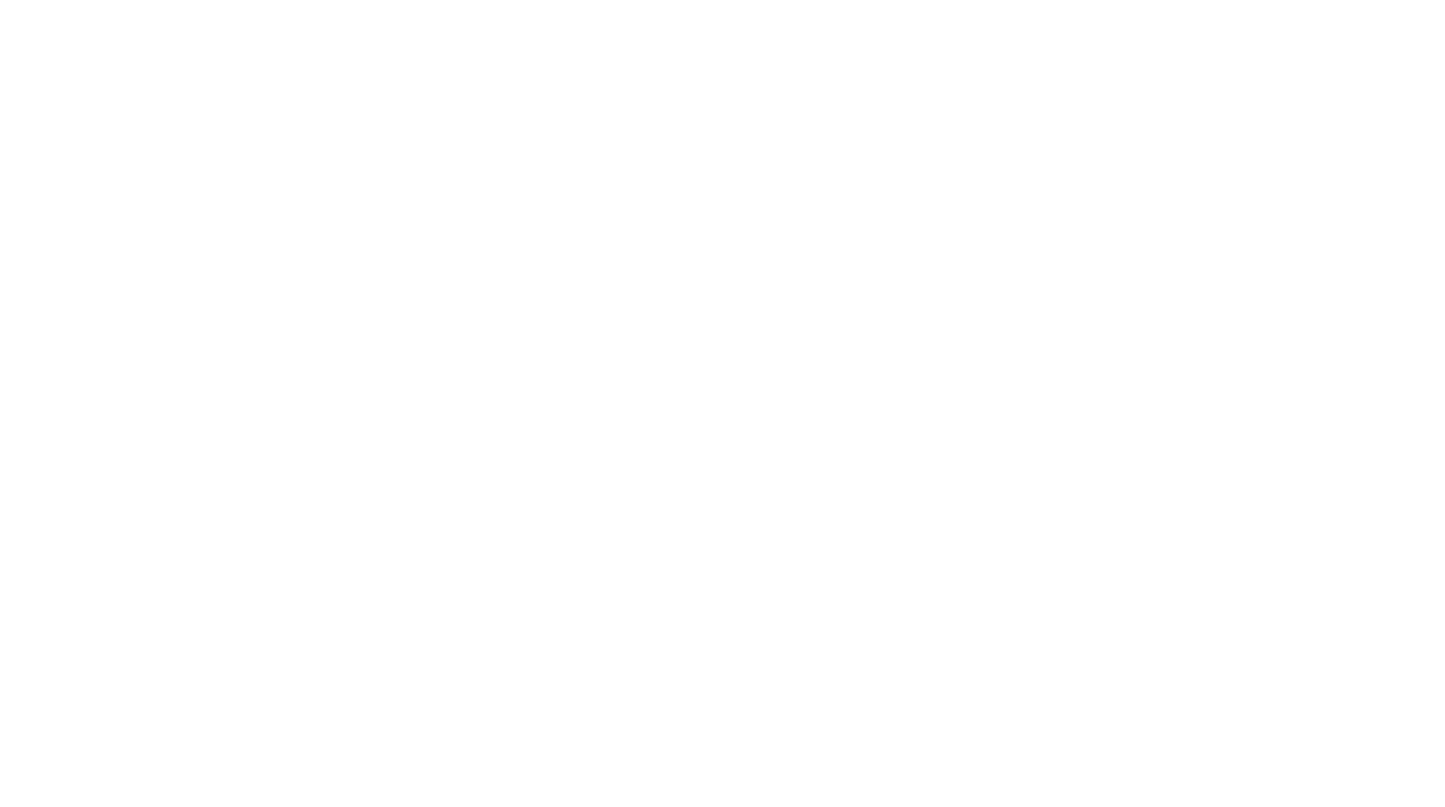
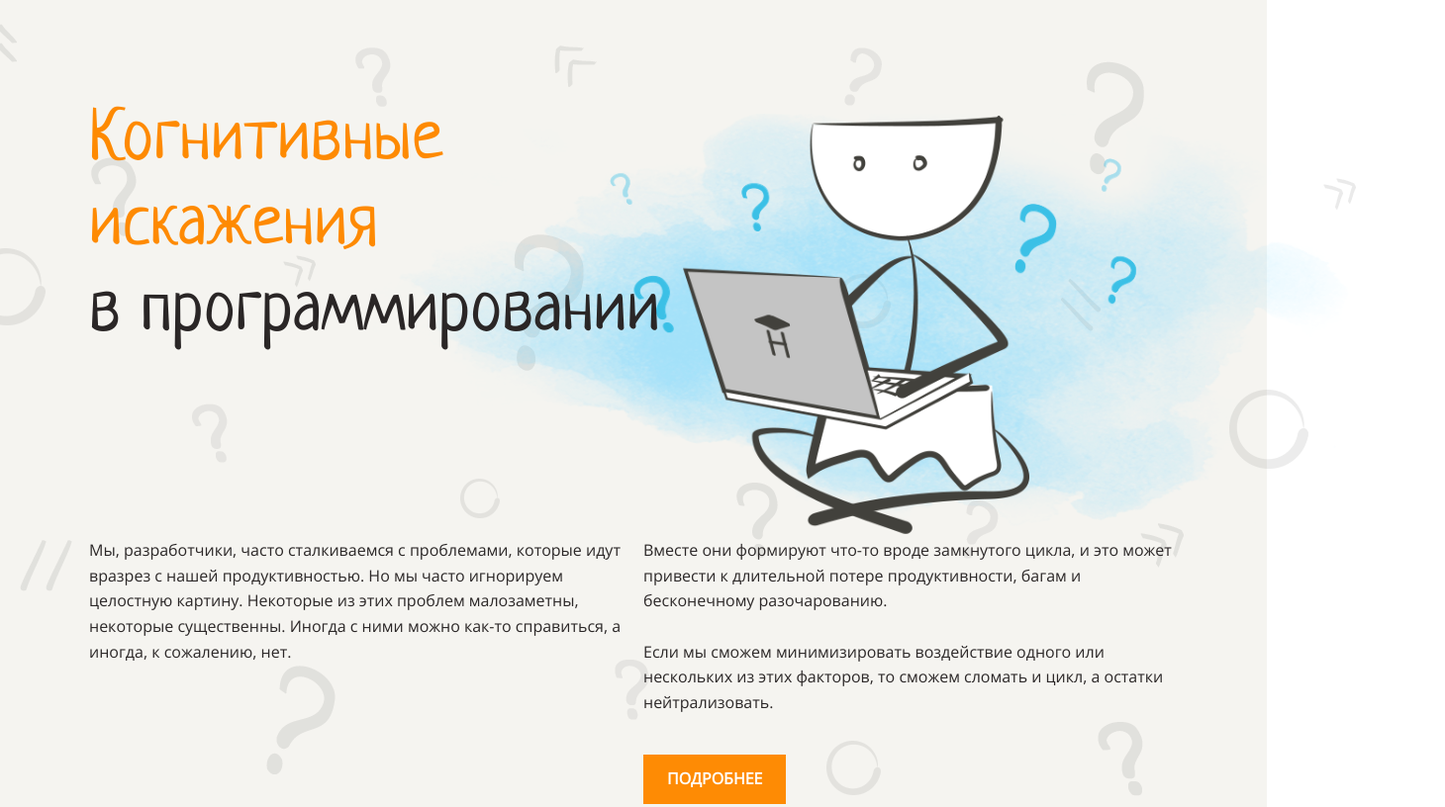
Before and after one commit to 12PUFFS/layout-designer-project-58, a website: page src/index.html in a window 1280 px wide. Shown: the top 816 px of the page at 99% size, 1460 px wide, since content can reach past the window. Drawn offline with Linux system fonts and the light colour scheme.

Commit message:
NEW step 3 update

```diff
--- a/src/index.html
+++ b/src/index.html
@@ -8,14 +8,32 @@
     <link rel="stylesheet" href="styles/style.css" />
   </head>
   <body>
-   <header class="header">
+<div class="header-wrapper">
+  <header class="header">
+    <div class="section-hero">
+      <h1><span>Когнитивные<br>искажения</span><br>в программировании</h1>
+      <div class="paragraphs-columns">
+        <div class="paragraph">
+          <p>Мы, разработчики, часто сталкиваемся с проблемами, которые идут вразрез с нашей продуктивностью. Но мы часто игнорируем целостную картину. Некоторые из этих проблем малозаметны, некоторые существенны. Иногда с ними можно как-то справиться, а иногда, к сожалению, нет.</p>
+        </div>
+        <div class="paragraph">
+          <p>Вместе они формируют что-то вроде замкнутого цикла, и это может привести к длительной потере продуктивности, багам и бесконечному разочарованию.
+            <br>
+            <br>
+            Если мы сможем минимизировать воздействие одного или нескольких из этих факторов, то сможем сломать и цикл, а остатки нейтрализовать.</p>
+            <a class="link" href="#">ПОДРОБНЕЕ</a>
+        </div>
 
+        </div>
+        <img class="main-image" src="/src/images/main.png" alt="">
+    </div>
    </header>
+</div>
    <main class="main">
-
+    main
   </main>
    <footer class="footer">
-
+    footer
   </footer>
   </body>
 </html>
--- a/src/styles/style.css
+++ b/src/styles/style.css
@@ -1,6 +1,7 @@
 @font-face {
   font-family: Neucha;
   src: url('/src/fonts/Neucha-Regular.ttf');
+  font-weight: 400;
 }
 
 @font-face {
@@ -8,6 +9,7 @@
   src: url('/src/fonts/OpenSans-Regular.ttf');
   font-weight: 400;
 }
+
 
 :root {
 --white: #fff;
@@ -21,19 +23,33 @@
 --blue: #1085c5;
 }
 
+*{
+  margin: 0;
+  padding: 0;
+}
+
 body{
   font-family: Open-Sans, sans-serif;
-  font-weight: 400;
+  overflow-x: hidden;
   line-height: 1.6em;
   color: var(--dark);
 }
 
-h1,h2,h3,h4,h5,h6{
+h1,
+h2,
+h3,
+h4,
+h5,
+h6{
   line-height: 1.2em;
+  font-family: Neucha;
+  font-weight: 400;
 }
 
 h1{
   font-size: 72px;
+  z-index: 1;
+  position: sticky;
 }
 
 h2{
@@ -48,4 +64,67 @@ h3{
   max-width: 1100px;
   margin: 0 auto;
   padding: 100px 0;
+  position: relative;
 }
+
+.header-wrapper {
+  background: var(--light);
+}
+
+ .header::before {
+  content: "";
+  position: absolute;
+  top: 0;
+  left: -150px;
+  width: 1440px;
+  height: 914px;
+  background-size:cover;
+  background-repeat: no-repeat;
+  opacity: 0.1;
+  z-index: 0;
+  background-image: url('/src/images/background.png');
+  background-color: rgba(245, 244, 240, 0.1);
+
+ }
+
+img{
+  display: block;
+}
+
+span{
+  color: var(--main);
+  margin-bottom: 7.17;
+}
+
+.paragraphs-columns{
+  margin-top: 185px;
+  display: flex;
+  justify-content: space-between;
+}
+
+.paragraphs-columns > .paragraph > p{
+  width: 540px;
+}
+
+.link{
+  margin-top: 40px;
+  font-weight: bold;
+  color: var(--white);
+  padding: 12px 24px;
+  background: var(--main);
+  margin-top: 40px;
+  text-decoration: none;
+  display: inline-block;
+}
+
+.section-header{
+  position: relative;
+}
+ .main-image {
+  position: absolute;
+  top: 55px;
+  right: -270px;
+  height: 525px;
+  width: 1082.8125px;
+  z-index: 0;
+}
```
